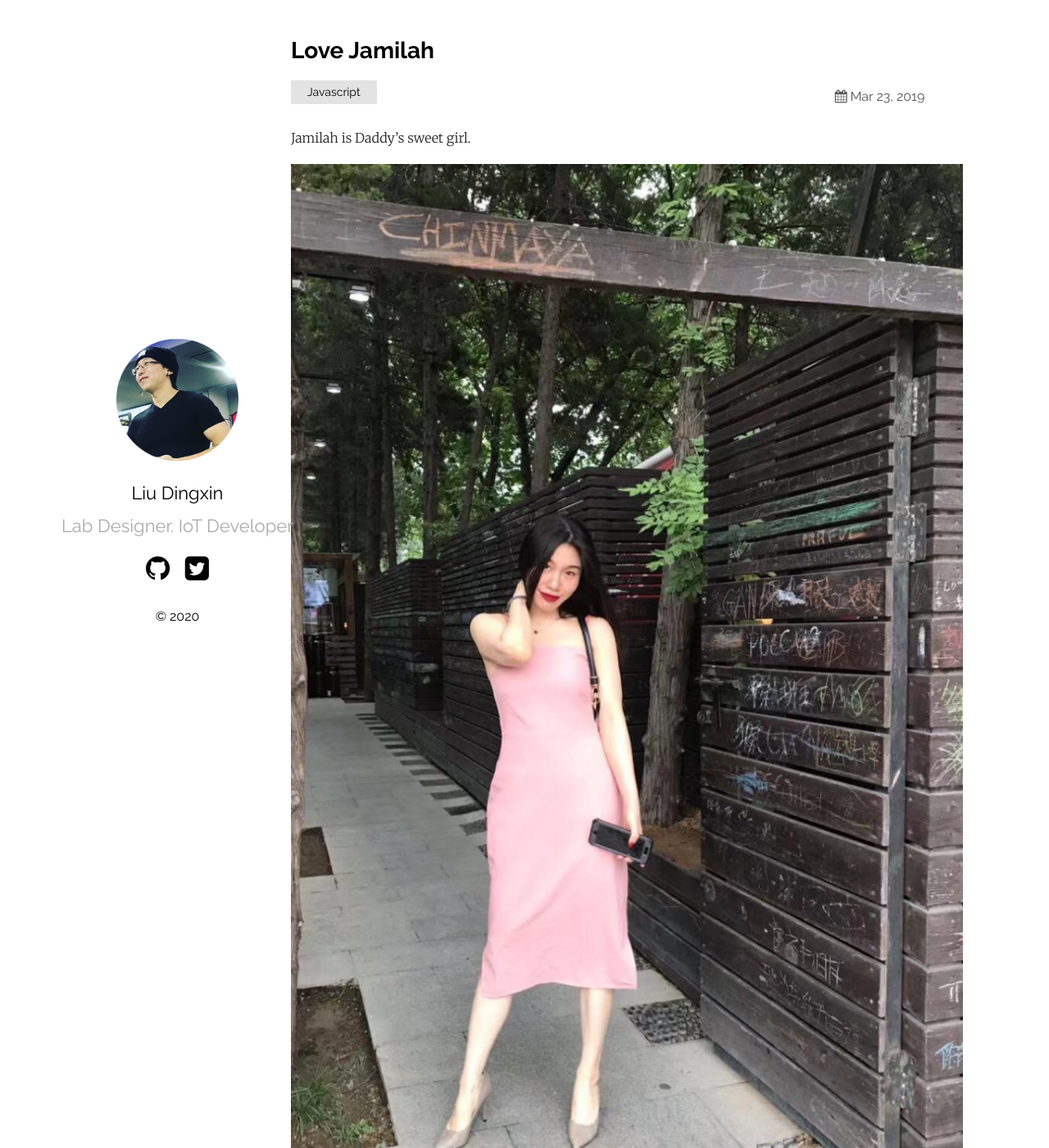
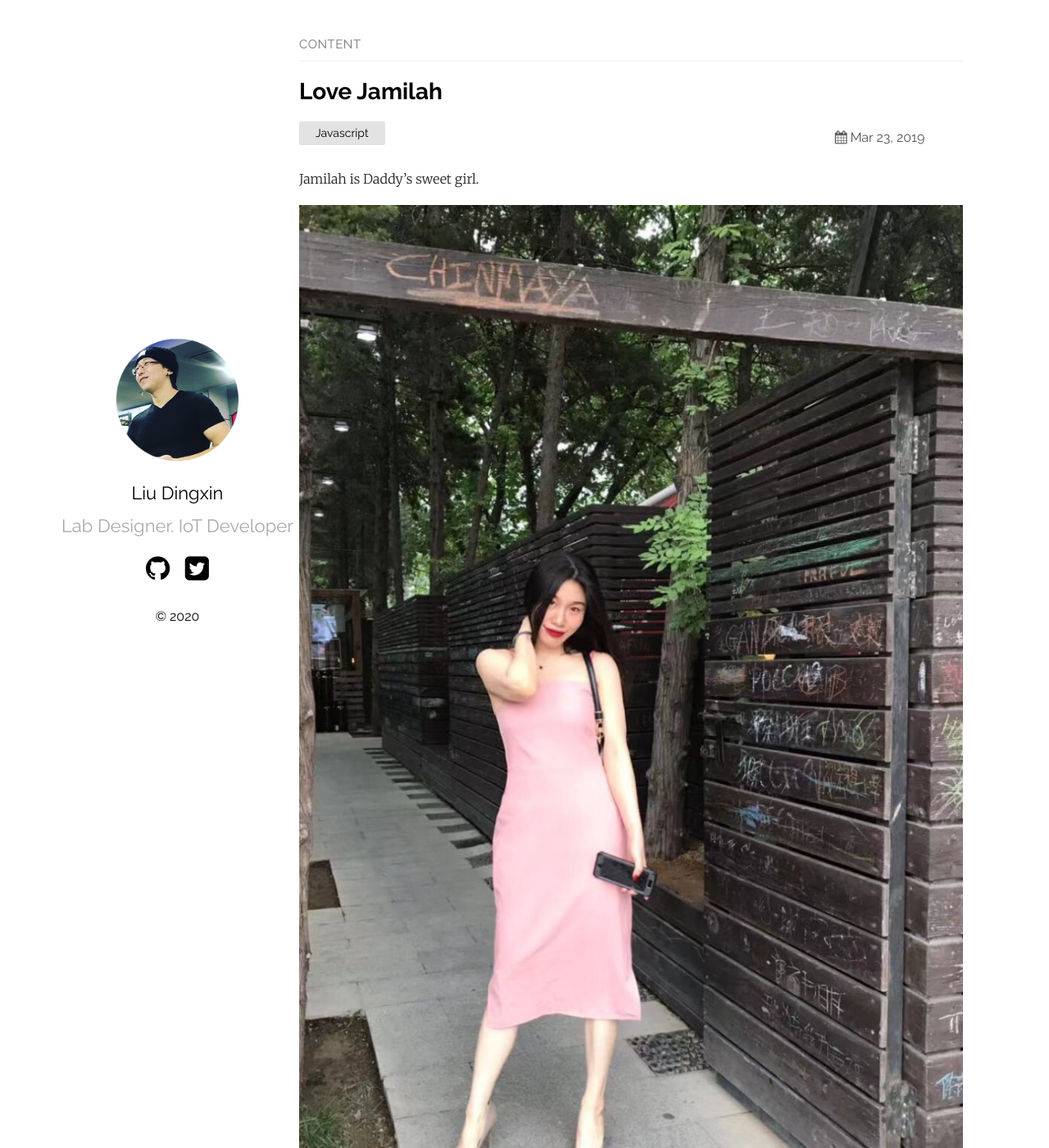
Before and after one commit to liudingxin/liudingxin.github.io, a Jekyll site: the page built from _posts/2019-03-23-Love.markdown, in a window 1280 px wide and 1400 px high. Shown: the whole window at 82% size. Built offline with Jekyll 4.4.1, drawn with Linux system fonts in a browser that asks for light colours.

Commit message:
content page

```diff
--- a/_layouts/home.html
+++ b/_layouts/home.html
@@ -1,7 +1,6 @@
 ---
 layout: default
 ---
-
 {%- if page.title -%}
   <h1 class="page-heading">{{ page.title }}</h1>
 {%- endif -%}
--- a/_layouts/post.html
+++ b/_layouts/post.html
@@ -3,6 +3,7 @@ layout: default
 ---
 {%- assign date_format = site.plainwhite.date_format | default: "%b %-d, %Y" -%}
 <div class="post-container">
+  <h1 id="posts-label">Content</h1>
   <a class="post-link" href="{{ page.url | relative_url }}">
     <h2 class="post-title">{{ page.title | escape }}</h2>
   </a>
--- a/_sass/plain.scss
+++ b/_sass/plain.scss
@@ -214,7 +214,8 @@ main {
   }
 }
 .post-container {
-  padding-left: 30px;
+  padding-top: 0px;
+  padding-left: 40px;
 }
 .post {
   font-family: "Merriweather", sans-serif;
```
